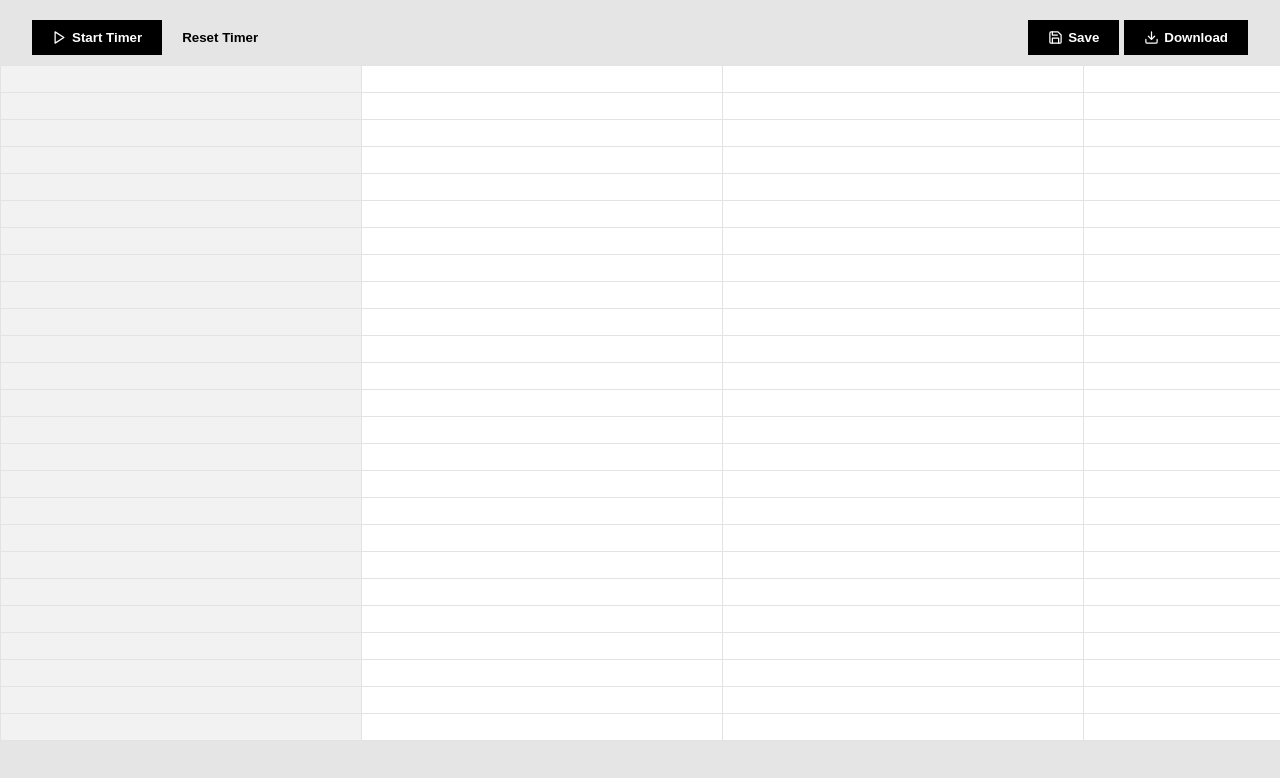
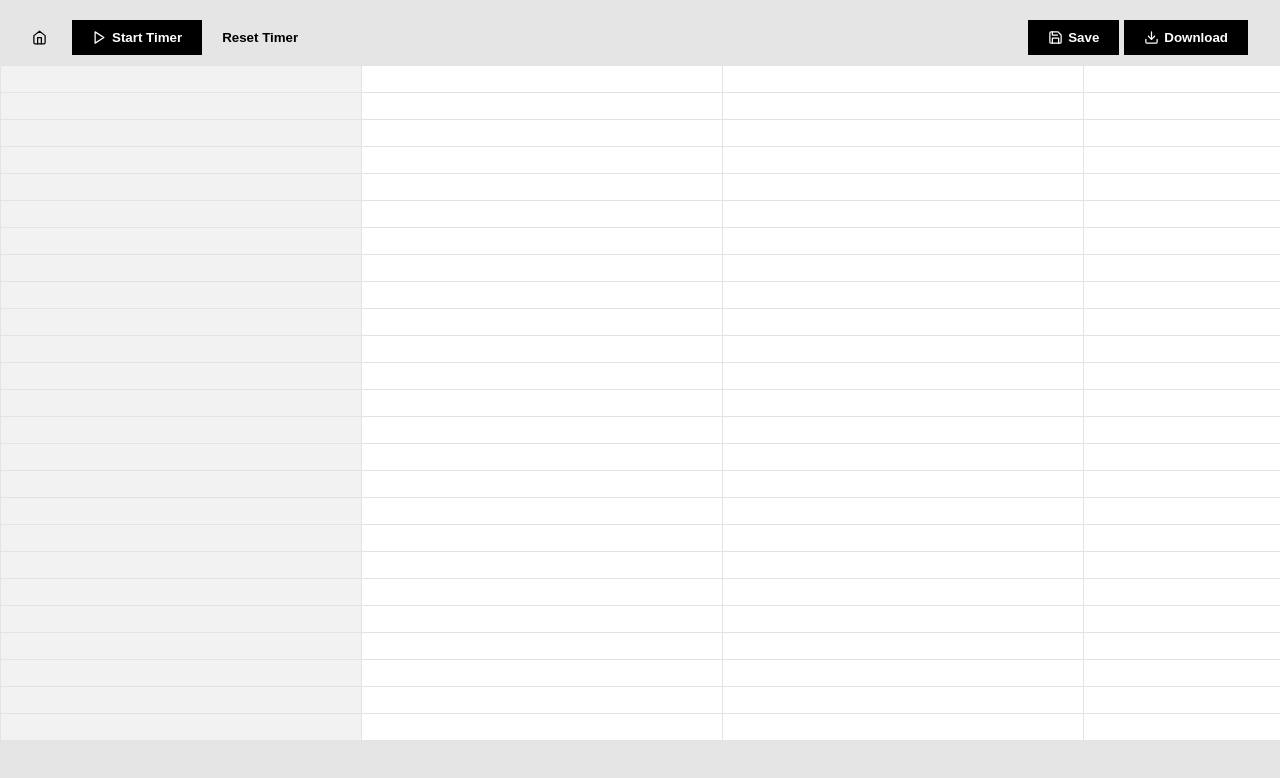
Before and after one commit to cmoses8626/stamped, a React (Create React App) app: page /4accb4a4-3052-4eba-9e25-3a04d202cc3c in a window 1280 px wide. Shown: the top 778 px of the page. Built offline with nearby package versions, Linux system fonts and the light colour scheme.

Commit message:
Add Home button to doc. Add list of saved docs to home screen.

```diff
--- a/src/components/Document.js
+++ b/src/components/Document.js
@@ -6,8 +6,8 @@ import React, {
   useRef,
 } from 'react';
 import styled from 'styled-components';
-import { useParams } from 'react-router-dom';
-import { Download, Play, Pause, Save } from 'react-feather';
+import { Link, useParams } from 'react-router-dom';
+import { Download, Home, Play, Pause, Save } from 'react-feather';
 import { useTable } from 'react-table';
 import Table from './Table';
 import { useStopwatch } from '../customHooks';
@@ -205,6 +205,16 @@ export default function Document() {
     <Wrap>
       <Header>
         <FlexRow>
+          <Link
+            to="/"
+            style={{
+              textDecoration: 'none',
+            }}
+          >
+            <HomeButton>
+              <Home size={15} style={{ color: 'black' }} />
+            </HomeButton>
+          </Link>
           <Timer onClick={handleStartStop}>
             {isRunning === false ? (
               <>
@@ -303,7 +313,6 @@ const Header = styled.div`
   justify-content: space-between;
   min-width: 95vw;
   margin: 20px 0 10px 0;
-  padding: 0 10px;
 `;
 
 const FlexRow = styled.div`
@@ -317,6 +326,15 @@ const Content = styled.div`
   /* flex-grow: 1; */
   /* min-width: 80vw; */
   max-width: 100vw;
+`;
+
+const HomeButton = styled.button`
+  display: flex;
+  align-items: center;
+  background-color: transparent;
+  cursor: pointer;
+  margin-right: 5px;
+  padding-left: 0;
 `;
 
 const Timer = styled.button`
--- a/src/components/Home.js
+++ b/src/components/Home.js
@@ -1,4 +1,4 @@
-import React from 'react';
+import React, { useState } from 'react';
 import styled from 'styled-components';
 import { Link } from 'react-router-dom';
 import { v4 as uuidv4 } from 'uuid';
@@ -6,6 +6,7 @@ import { Edit } from 'react-feather';
 
 export default function Home() {
   const token = uuidv4();
+  const [storedDocs, setStoredDocs] = useState(localStorage);
 
   return (
     <Wrap>
@@ -39,6 +40,26 @@ export default function Home() {
           </li>
         </ol>
       </LeftAlignDiv>
+      <LeftAlignDiv>
+        <h4>Your saved docs</h4>
+        {Object.keys(storedDocs).length === 0 ? (
+          <p>None</p>
+        ) : (
+          <ol>
+            {Object.keys(storedDocs).map(doc => {
+              const size =
+                new Blob(Object.values(localStorage[doc])).size / 1024;
+              return (
+                <Link to={doc} key={doc} style={{ color: 'black' }}>
+                  <li>
+                    {doc}&nbsp;({size.toFixed(0)}kB)
+                  </li>
+                </Link>
+              );
+            })}
+          </ol>
+        )}
+      </LeftAlignDiv>
     </Wrap>
   );
 }
@@ -69,9 +90,17 @@ const NewButton = styled.button`
 `;
 
 const LeftAlignDiv = styled.div`
-  max-width: 40vw;
+  width: 50%;
   text-align: left;
   li {
     line-height: 1.5;
   }
+
+  @media screen and (max-width: 400px) {
+    .left,
+    .main,
+    .right {
+      width: 100%; /* The width is 100%, when the viewport is 400px or smaller */
+    }
+  }
 `;
```
